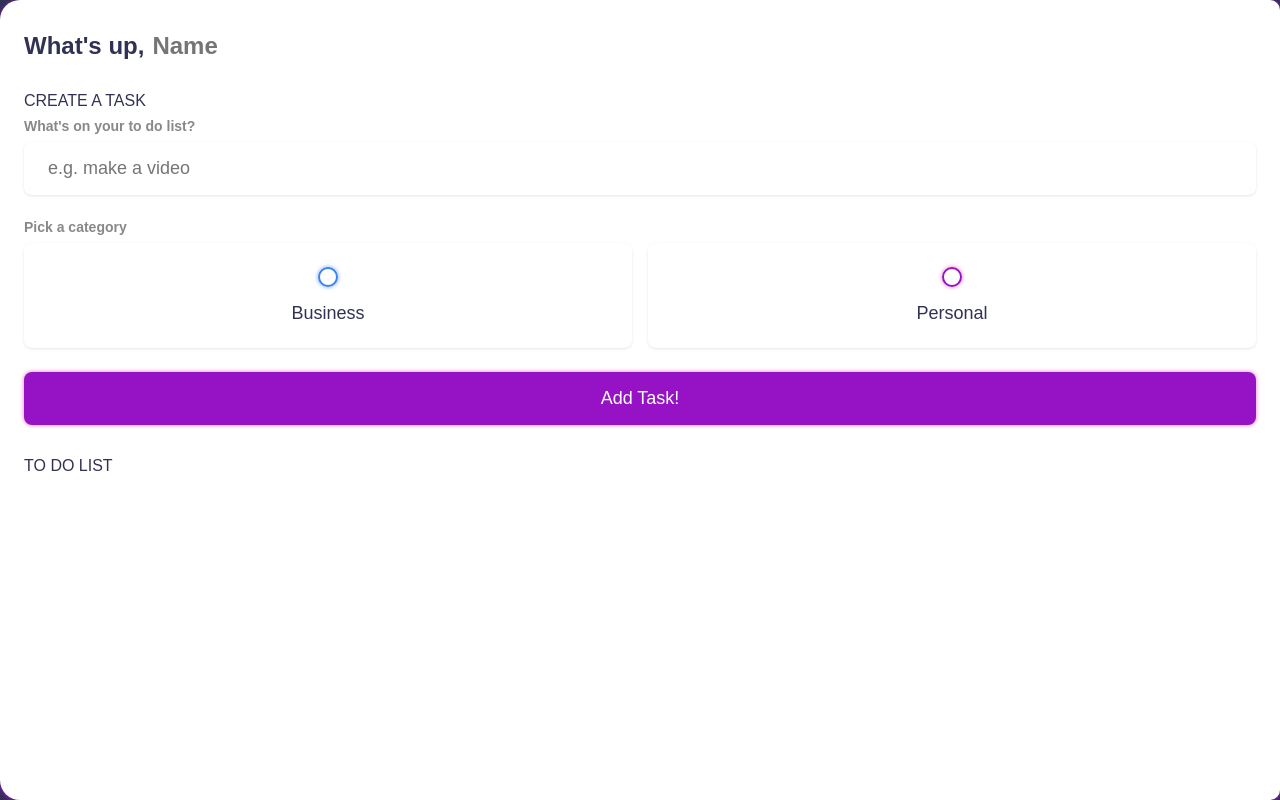
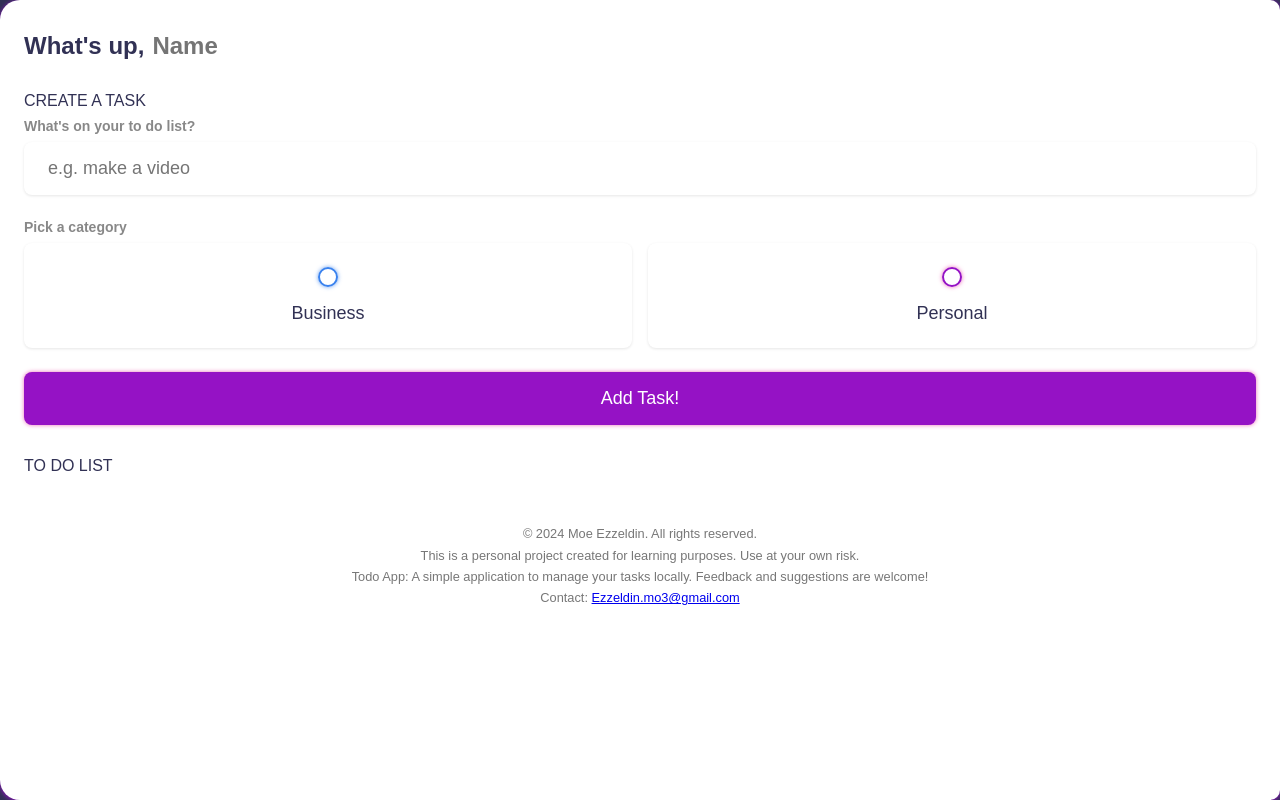
Before and after one commit to MoeEzzeldin/moe-ezz.me, a Vue app: page / in a window 1280 px wide. Built offline with nearby package versions, Linux system fonts and the light colour scheme.

Commit message:
Todo dep v2 dynamic with changes to style and footer

```diff
--- a/src/App.vue
+++ b/src/App.vue
@@ -137,5 +137,20 @@ onMounted(() => {
         </div>
       </div>
     </section>
+    <footer>
+      <p>© 2024 Moe Ezzeldin. All rights reserved.</p>
+      <p>
+        This is a personal project created for learning purposes. Use at your
+        own risk.
+      </p>
+      <p>
+        Todo App: A simple application to manage your tasks locally. Feedback
+        and suggestions are welcome!
+      </p>
+      <p>
+        Contact:
+        <a href="mailto:ezzeldin.mo3@gmail.com:">Ezzeldin.mo3@gmail.com</a>
+      </p>
+    </footer>
   </main>
 </template>
--- a/src/style.css
+++ b/src/style.css
@@ -276,7 +276,15 @@ input:checked ~ .bubble::after {
   border-radius: 20px;
   background-color: var(--dark);
 }
-
+footer {
+  font-size: 0.8em;
+  color: #777;
+  text-align: center;
+  padding: 1em 0;
+}
+footer p {
+  margin: 0.5em 0;
+}
 @media only screen and (min-width: 320px) {
   .create-todo .options {
     display: grid;
```
